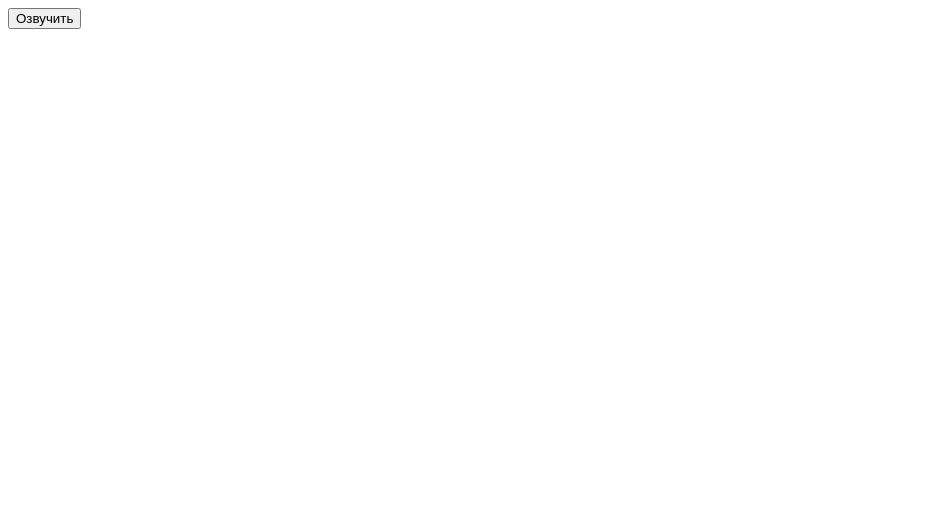
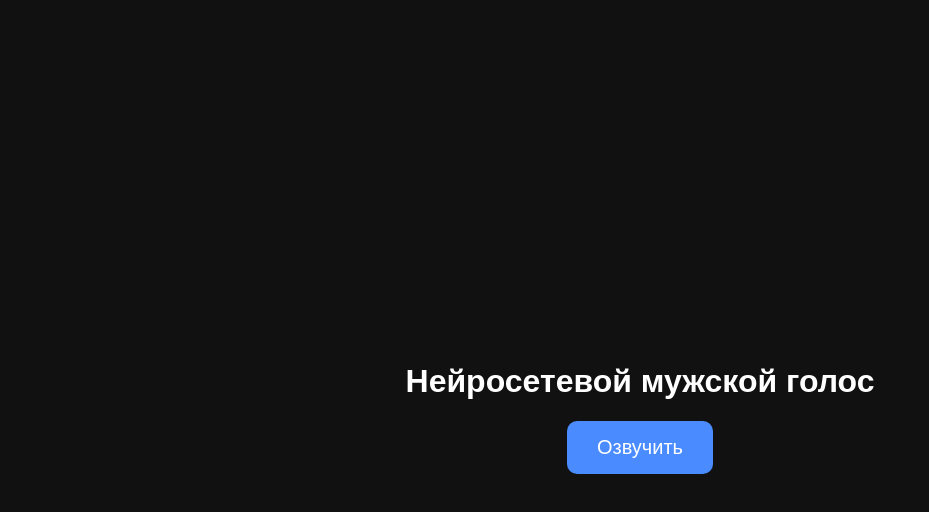
Before and after one commit to Shon-Lua/Durak, a plain HTML site: page index.html in a window 1280 px wide. Shown: the whole page, without its empty margins (0-929 px from the left). Drawn offline with Linux system fonts and the light colour scheme.

Commit message:
Update index.html

```diff
--- a/index.html
+++ b/index.html
@@ -2,25 +2,62 @@
 <html lang="ru">
 <head>
 <meta charset="UTF-8">
-<title>Мужской голос TTS</title>
+<title>Нейросетевой мужской голос</title>
+<script type="module">
+import { EdgeTTSBrowser } from "https://cdn.jsdelivr.net/npm/edge-tts-browser/+esm";
+
+let tts = null;
+
+async function initTTS() {
+    tts = new EdgeTTSBrowser();
+    await tts.init();
+}
+
+async function speak() {
+    if (!tts) return;
+
+    const text = "Привет! Это современный мужской нейросетевой голос Дмитрий.";
+
+    const blob = await tts.ttsToBlob({
+        text,
+        voice: "ru-RU-DmitryNeural"
+    });
+
+    const url = URL.createObjectURL(blob);
+    const audio = new Audio(url);
+    audio.play();
+}
+
+window.onload = initTTS;
+window.speak = speak;
+</script>
+
+<style>
+body {
+    background: #111;
+    color: #fff;
+    font-family: Arial, sans-serif;
+    display: flex;
+    justify-content: center;
+    align-items: center;
+    height: 100vh;
+    flex-direction: column;
+}
+button {
+    padding: 15px 30px;
+    font-size: 20px;
+    border: none;
+    border-radius: 10px;
+    cursor: pointer;
+    background: #4a8cff;
+    color: white;
+}
+</style>
 </head>
 <body>
 
-<button id="speakBtn">Озвучить</button>
-
-<script>
-function speakMale() {
-  const voices = speechSynthesis.getVoices();
-  const pavel = voices.find(v => v.name.includes("Pavel"));
-  const utter = new SpeechSynthesisUtterance("Привет! Это мужской голос Павел.");
-  if (pavel) utter.voice = pavel;
-  speechSynthesis.speak(utter);
-}
-
-speechSynthesis.onvoiceschanged = () => {
-  document.getElementById("speakBtn").onclick = speakMale;
-};
-</script>
+<h1>Нейросетевой мужской голос</h1>
+<button onclick="speak()">Озвучить</button>
 
 </body>
 </html>
```
